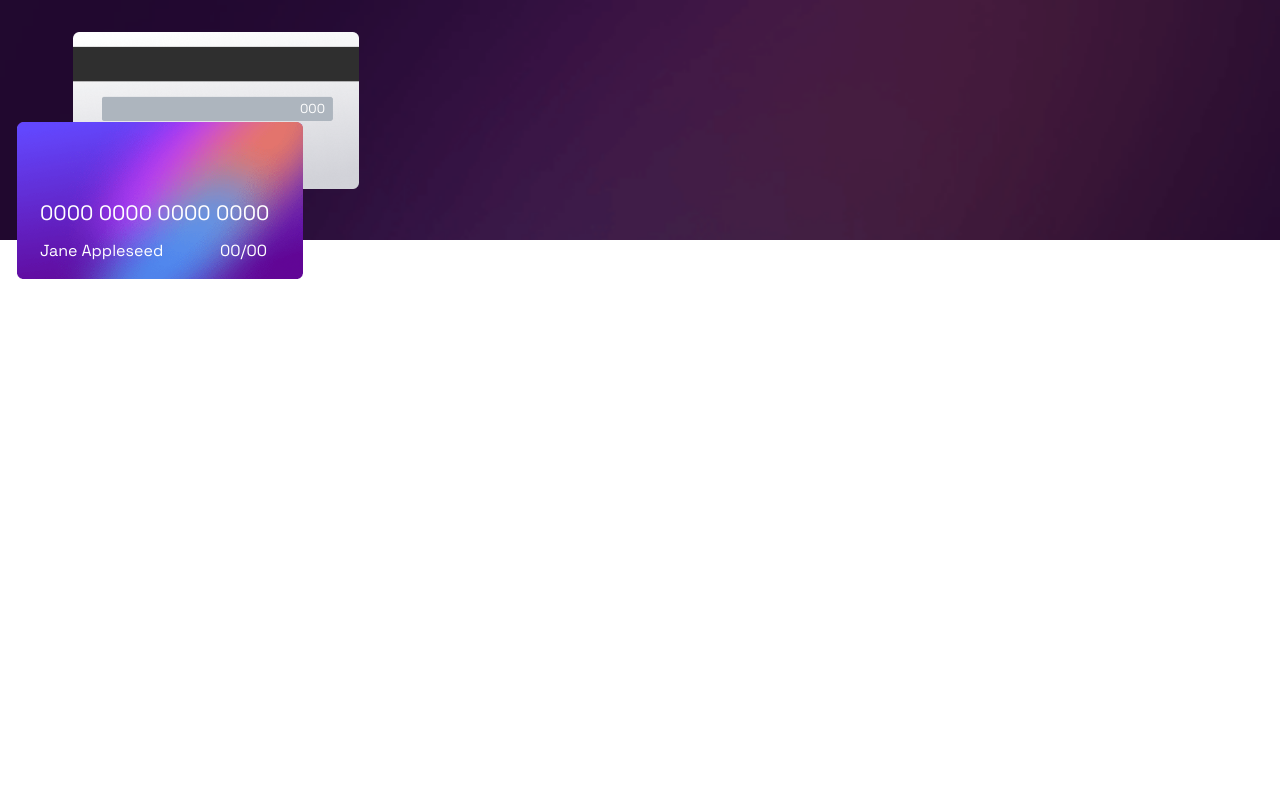
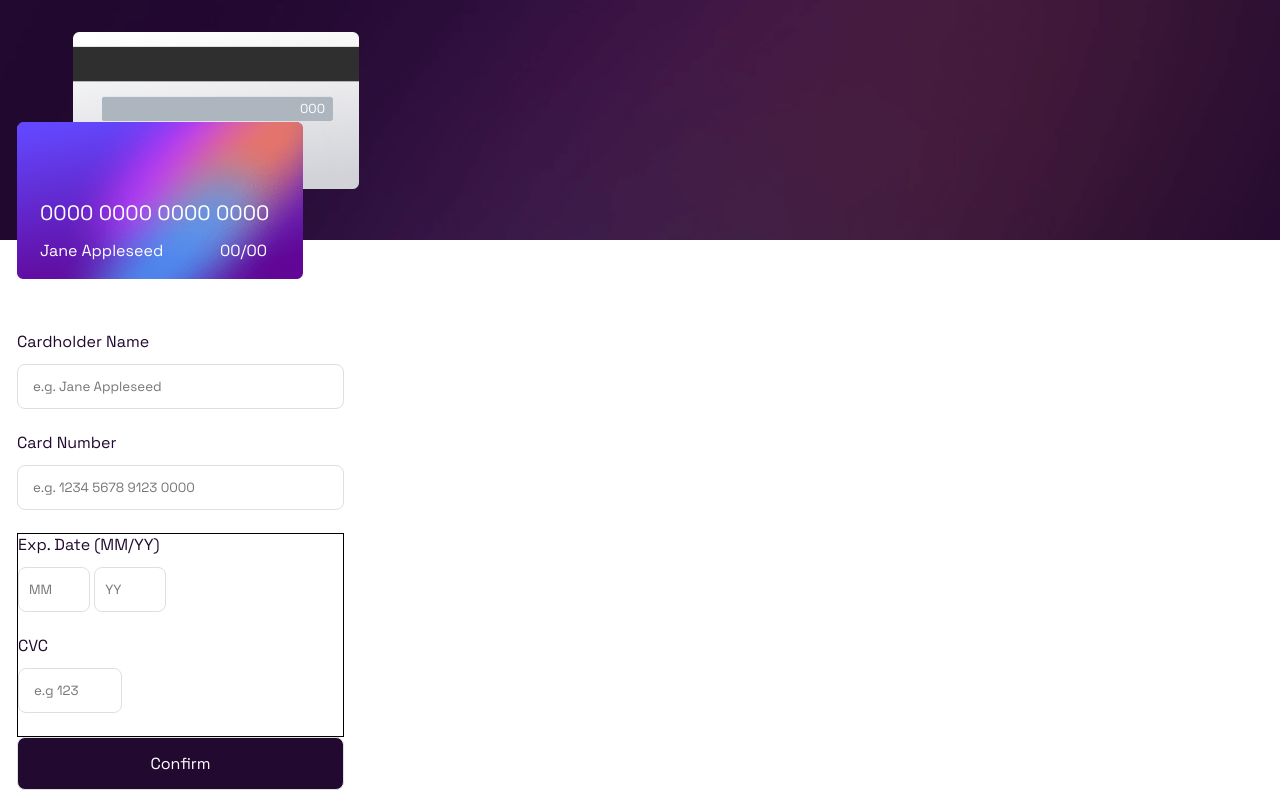
Before and after one commit to lidth/interactive-card-details-form, a plain HTML site: page index.html in a window 1280 px wide. Drawn offline with Linux system fonts and the light colour scheme.

Commit message:
texts form

```diff
--- a/assets/style.css
+++ b/assets/style.css
@@ -79,3 +79,57 @@ div#purpbackg {
     background-repeat: no-repeat;
     background-size: cover;
 }
+
+form {
+    position: absolute;
+    margin-top: 91px;
+    left: 17px;
+    width: 327px;
+    height: 328px;
+}
+
+form input {
+    margin-bottom: 23px;
+    outline: none;
+    border: 1px solid #DFDEE0;
+    border-radius: 8px;
+    width: 327px;
+    height: 45px;
+    padding: 15px;
+}
+
+p.formtext {
+    color: #21092F;
+    margin-bottom: 12px;
+}
+
+
+div#formexpdate {
+    display: inline-block;
+    border: 1px solid;
+    width: 100%;
+}
+
+
+div#expdate input {
+    display: inline-block;
+    width: 72px;
+    height: 45px;
+    padding: 10px;
+}
+
+
+div#cvc input {
+    width: 104px;
+    height: 45px;
+
+}
+
+form input[type=submit] {
+    display: block;
+    width: 327px;
+    height: 53px;
+    background-color: #21092F;
+    color: white;
+    font-size: 1em;
+}
--- a/index.html
+++ b/index.html
@@ -12,14 +12,40 @@
     <div id="versphoto"><img src="images/bg-card-back.png" alt="Image of a back credit card"></div>
     <div id="frentphoto"><img src="images/bg-card-front.png" alt="Front of a credit card"></div>
   </div>
-
   <div id="textocard">
     <div id="textovers"><p>000</p></div>
     <div id="textofrontnumber"><p>0000 0000 0000 0000</p></div>
     <div id="textofrontname"><p>Jane Appleseed</p></div>
     <div id="textofrontdate"><p>00/00</p></div>
   </div>
+  <div id="purpbackg"></div>
 
-  <div id="purpbackg"></div>
+  <form action="complete.html" method="post">
+
+    <p class="formtext">Cardholder Name</p>
+    <input type="text" placeholder="e.g. Jane Appleseed" required>
+
+    <p class="formtext">Card Number</p>
+    <input type="text" placeholder="e.g. 1234 5678 9123 0000" required>
+
+    <div id="formexpdate">
+
+    <div id="expdate">
+      <p class="formtext">Exp. Date (MM/YY)</p>
+      <input type="text" placeholder="MM">
+      <input type="text" placeholder="YY">
+    </div>
+
+    <div id="cvc">
+      <p class="formtext" >CVC</p>
+      <input type="text" placeholder="e.g 123">
+    </div>
+
+    </div>
+
+
+    <input type="submit" value="Confirm">
+  </form>
+
 </body>
 </html>
```
